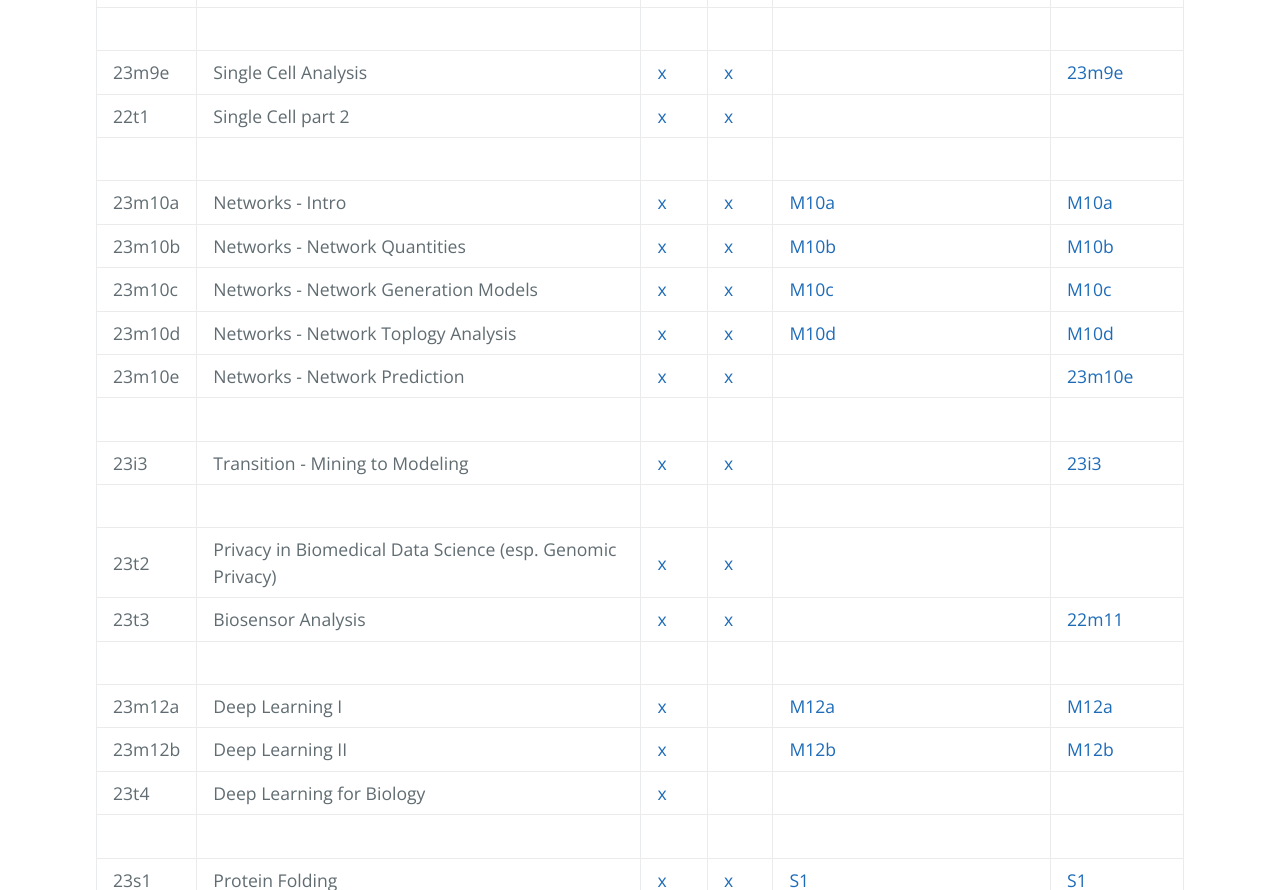
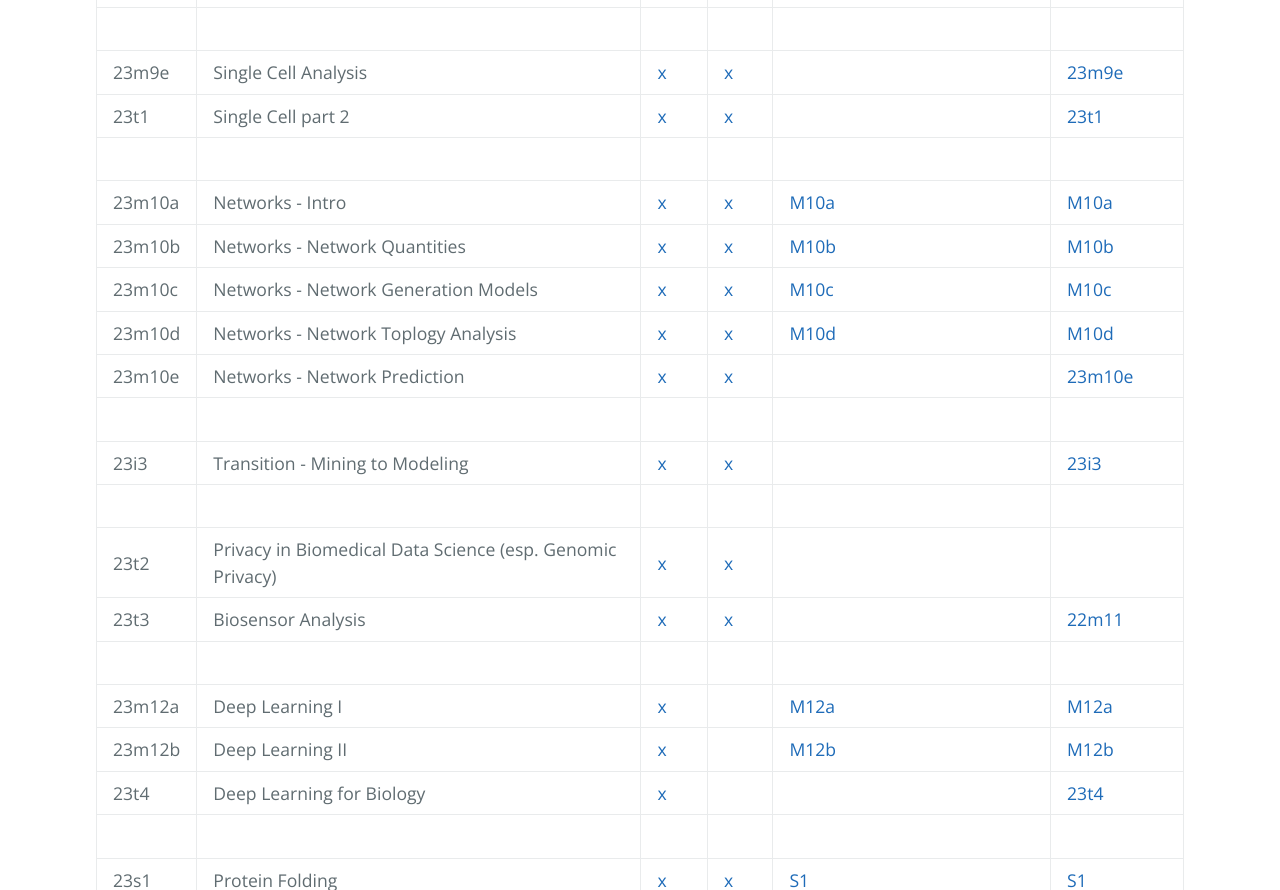
Before and after one commit to gersteinlab/cbb752b23, a Jekyll site: the page built from syllabus.md, in a window 1280 px wide and 1400 px high, scrolled down 4088 px. Shown: the part 156-1046 px from the top of the window. Built offline with Jekyll 4.4.1, drawn with Linux system fonts in a browser that asks for light colours.

Commit message:
Update syllabus.md

```diff
--- a/syllabus.md
+++ b/syllabus.md
@@ -49,7 +49,6 @@ Please see [last year's syllabus](http://cbb752b22.gersteinlab.org/syllabus) (wi
 
 See also additional readings for each topic: [Additional Readings](https://docs.google.com/document/d/1L7p4fv3XzMvzzTPIa4EFo6YD9UabBDuOBWKGjcxe5hw/edit)
 
-
 | #      | Topic                                                     | PDF                                                                                                                                  | PPT                                                                                                                                   | Youtube<br>('21 unless indicated otherwise)               | MPEG (2021)                                                                                                                                                      |
 | ------ | --------------------------------------------------------- | ------------------------------------------------------------------------------------------------------------------------------------ | ------------------------------------------------------------------------------------------------------------------------------------- | --------------------------------------------------------- | ---------------------------------------------------------------------------------------------------------------------------------------------------------------- |
 | 23i1   | Introduction to Biomedical Data Science                   | [x](http://files2.gersteinlab.org/public-docs/2023/01.19/23i1--cbb752-MG-spr23-intro.pdf)                                            | [x](http://files2.gersteinlab.org/public-docs/2023/01.19/23i1--cbb752-MG-spr23-intro.pptx)                                            | [I1](https://youtu.be/0B9BYt5bV84)                        | [I1](http://files.gersteinlab.org/media/videos/BioDataSciMiningModeling-Lecture_default.cbb752b21-1feb21.01-intro-lect.onweb.wo2faces.mp4)                       |
@@ -81,7 +80,7 @@ See also additional readings for each topic: [Additional Readings](https://docs.
 | 23m9d  | Unsupervised Data Mining - SVD extensions                 | [x](http://files2.gersteinlab.org/public-docs/2023/02.22/23m9d--cbb752-MG-spr23-datamining-unsupervised--svd-ext.pdf)                | [x](http://files2.gersteinlab.org/public-docs/2023/02.22/23m9d--cbb752-MG-spr23-datamining-unsupervised--svd-ext.pptx)                | [M9d](https://youtu.be/dX_LVKsCee0)                       | [M9d](http://files.gersteinlab.org/media/videos/BioDataSciMiningModeling-Lecture_default.cbb752b21-17mar21.09d-datamining-unsupervised--rca-cca.onweb.mp4)       |
 |        |                                                           |                                                                                                                                      |                                                                                                                                       |                                                           |                                                                                                                                                                  |
 | 23m9e  | Single Cell Analysis                                      | [x](http://files2.gersteinlab.org/public-docs/2023/02.22/23m9e--cbb752-MG-spr23-singlecell.pdf)                                      | [x](http://files2.gersteinlab.org/public-docs/2023/02.22/23m9e--cbb752-MG-spr23-singlecell.pptx)                                      |                                                           | [23m9e](http://files2.gersteinlab.org/public-docs/2023/02.22/23m9e--cbb752-MG-spr23-singlecell.mp4)                                                              |
-| 22t1   | Single Cell part 2                                        | [x](http://files2.gersteinlab.org/public-docs/2023/04.04/cbb752_TF_lec_YC.pdf)                                                       | [x](http://files2.gersteinlab.org/public-docs/2023/04.04/DB_singlecell.pptx)                                                          |                                                           |                                                                                                                                                                  |
+| 23t1   | Single Cell part 2                                        | [x](http://files2.gersteinlab.org/public-docs/2023/04.04/cbb752_TF_lec_YC.pdf)                                                       | [x](http://files2.gersteinlab.org/public-docs/2023/04.04/DB_singlecell.pptx)                                                          |                                                           | [23t1](http://files.gersteinlab.org/public-docs/2023/04.27/DB_lecture.mp4)                                                                                       |
 |        |                                                           |                                                                                                                                      |                                                                                                                                       |                                                           |                                                                                                                                                                  |
 | 23m10a | Networks - Intro                                          | [x](http://files2.gersteinlab.org/public-docs/2023/04.13/network/23m10a--cbb752-MG-networks-intro.pdf)                               | [x](http://files2.gersteinlab.org/public-docs/2023/04.13/network/23m10a--cbb752-MG-networks-intro.pptx)                               | [M10a](https://youtu.be/KIEjigOPoq0)                      | [M10a](http://files.gersteinlab.org/media/videos/BioDataSciMiningModeling-Lecture_default.cbb752b21-17mar21.10a-network-topology-analysis.onweb.mp4)             |
 | 23m10b | Networks - Network Quantities                             | [x](http://files2.gersteinlab.org/public-docs/2023/04.13/network/23m10b--cbb752-MG-network-quantities.pdf)                           | [x](http://files2.gersteinlab.org/public-docs/2023/04.13/network/23m10b--cbb752-MG-network-quantities.pptx)                           | [M10b](https://youtu.be/tmgECW9Pjoo)                      | [M10b](http://files.gersteinlab.org/media/videos/BioDataSciMiningModeling-Lecture_default.cbb752b21-17mar21.10b-network-topology-analysis.onweb.mp4)             |
@@ -96,7 +95,7 @@ See also additional readings for each topic: [Additional Readings](https://docs.
 |        |                                                           |                                                                                                                                      |                                                                                                                                       |                                                           |                                                                                                                                                                  |
 | 23m12a | Deep Learning I                                           | [x](http://files2.gersteinlab.org/public-docs/2023/04.13/DeepLearning_2023_Part_I.pdf)                                               |                                                                                                                                       | [M12a](https://youtu.be/Y6hbdHspbr0)                      | [M12a](http://files.gersteinlab.org/media/videos/331.mp4)                                                                                                        |
 | 23m12b | Deep Learning II                                          | [x](http://files2.gersteinlab.org/public-docs/2023/04.13/DeepLearning_2023_Part_II.pdf)                                              |                                                                                                                                       | [M12b](https://youtu.be/ctTXeAnYUSg)                      | [M12b](http://files.gersteinlab.org/media/videos/BioDataSciMiningModeling_0405.mp4)                                                                              |
-| 23t4   | Deep Learning for Biology                                 | [x](http://files2.gersteinlab.org/public-docs/2023/04.04/cbb752_TF_lec_YC.pdf)                                                       |                                                                                                                                       |                                                           |                                                                                                                                                                  |
+| 23t4   | Deep Learning for Biology                                 | [x](http://files2.gersteinlab.org/public-docs/2023/04.04/cbb752_TF_lec_YC.pdf)                                                       |                                                                                                                                       |                                                           | [23t4](http://files.gersteinlab.org/public-docs/2023/04.27/YC_lecture.mp4)                                                                                       |
 |        |                                                           |                                                                                                                                      |                                                                                                                                       |                                                           |                                                                                                                                                                  |
 | 23s1   | Protein Folding                                           | [x](http://files2.gersteinlab.org/public-docs/2023/04.14/proteins/protein_folding.pdf)                                               | [x](http://files2.gersteinlab.org/public-docs/2023/04.14/proteins/protein_folding.ppt)                                                | [S1](https://youtu.be/kOjIV1C6LmI)                        | [S1](http://files.gersteinlab.org/media/videos/BioDataSciMiningModeling_0419.mp4)                                                                                |
 | 23s2   | Core Repacking                                            | [x](http://files2.gersteinlab.org/public-docs/2023/04.14/proteins/core_repacking.pdf)                                                | [x](http://files2.gersteinlab.org/public-docs/2023/04.14/proteins/core_repacking.pptx)                                                | [S2](https://youtu.be/jYF1jCH94ds)                        | [S2](http://files.gersteinlab.org/media/videos/BioDataSciMiningModeling_0419.mp4)                                                                                |
```
